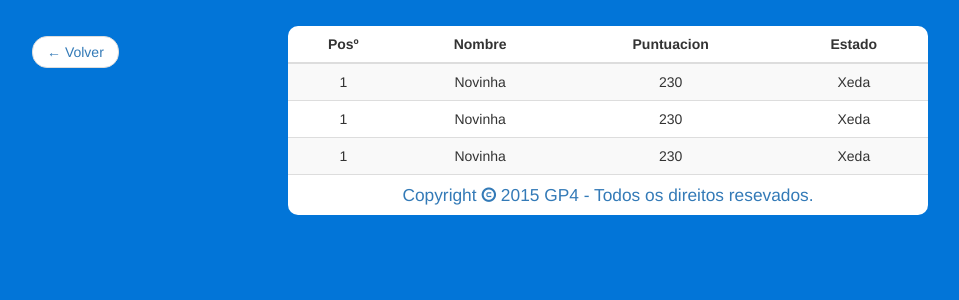
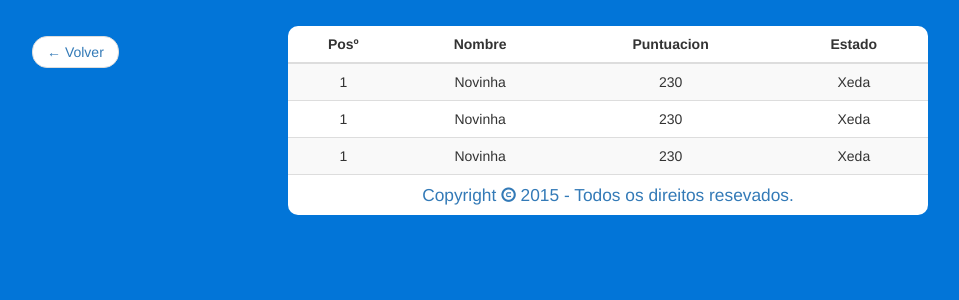
Before and after one commit to mauricio-msp/gramaticando, a PHP site: page /gramaticando/ranking in a window 1280 px wide. Shown: the top 300 px of the page, without its empty margins (32-991 px from the left). Run offline with PHP 8.4, Linux system fonts and the light colour scheme; some libraries are stand-ins or nearby versions.

Commit message:
Rodapé da tabela / Atualização

```diff
--- a/pages/pgranking.php
+++ b/pages/pgranking.php
@@ -62,8 +62,8 @@ and open the template in the editor.
                         <td colspan="4" class="text-center text-primary" style="font-size: 13pt;">
                             <span> Copyright
                                 <span class="glyphicon glyphicon-copyright-mark" style="font-size: 11pt;"></span>
-                                 <?php echo date('Y'); ?>
-                                GP4 - Todos os direitos resevados.
+                                <?php echo date('Y'); ?>
+                                - Todos os direitos resevados.
                             </span>
                         </td>
                     </tr>
```
